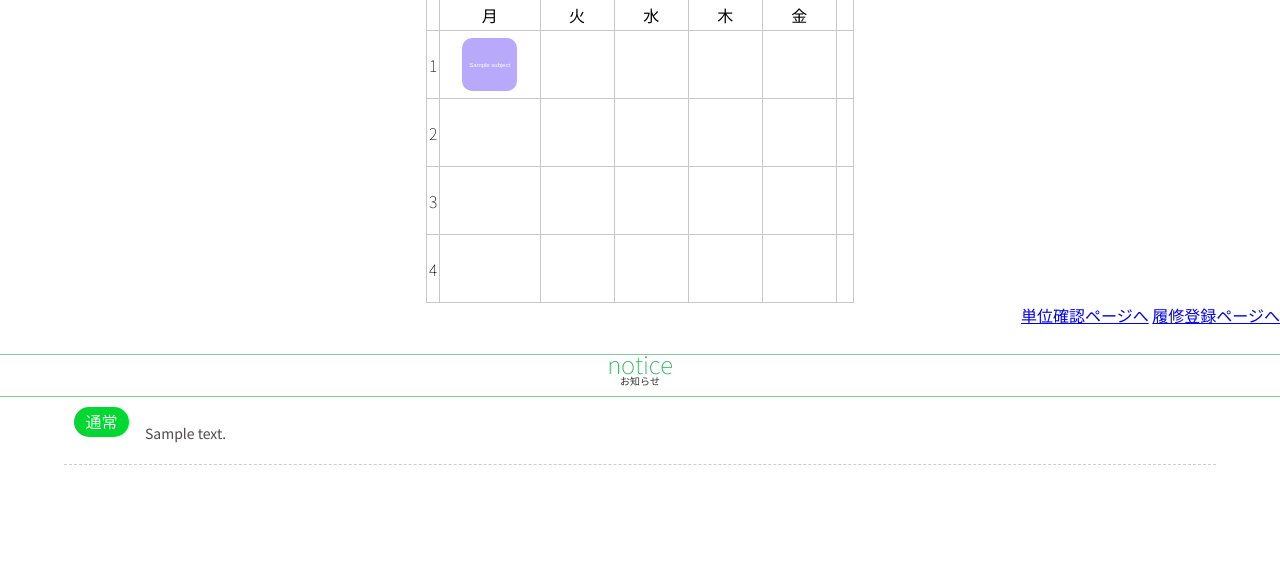
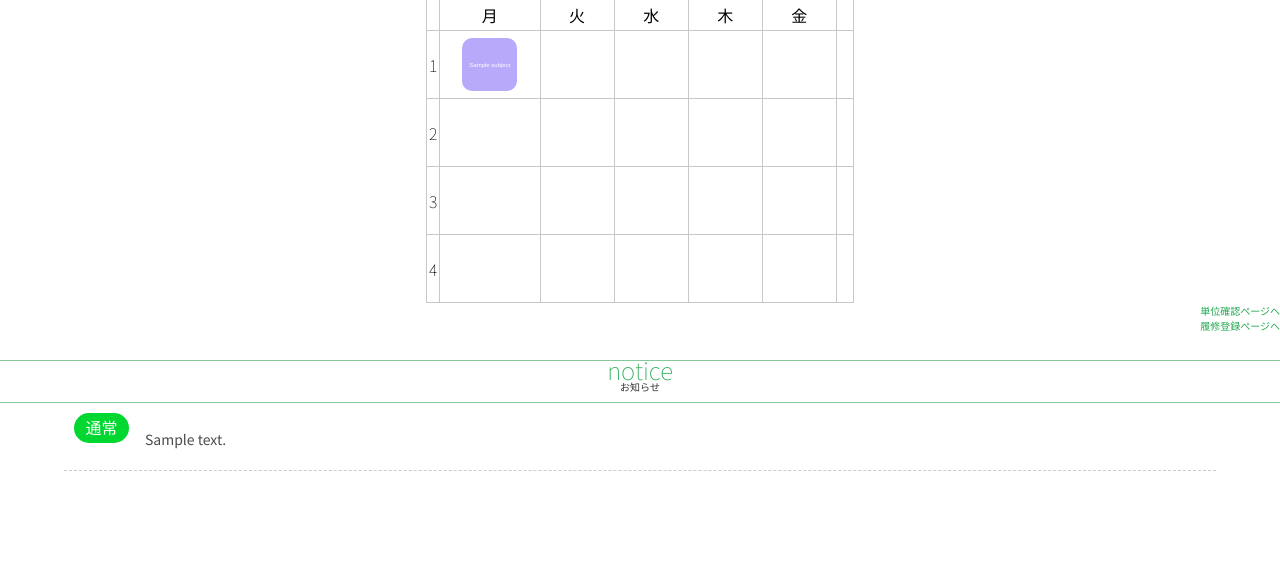
Before and after one commit to nayutarou/Hackathon2025Spring, a Django app: page /attendances/ in a window 1280 px wide. Shown: the part 113-686 px from the top of the page. Run offline with Django 4.2, Linux system fonts and the light colour scheme; a user stored in the database is signed in; tables that the repository leaves empty hold one stand-in row (values such as "Sample post"); some web fonts are replaced.

Commit message:
cssの使い

```diff
--- a/static/css/attendances/style.css
+++ b/static/css/attendances/style.css
@@ -4,6 +4,7 @@ td {
   width: 15vw;
   height: auto;
 }
+
 form {
   width: 100%;
   height: 100%;
@@ -14,6 +15,13 @@ form {
 button {
   height: 100%;
   border: none;
+}
+
+.link a{
+  text-decoration: none;
+  font-size: 10px;
+  display: block;
+  color: #23A852;
 }
 
 table {
@@ -45,6 +53,8 @@ td {
   margin: 0;
   font-weight: 100;
 }
+
+
 
 tr.dayofweek th {
   height: 6vh;
--- a/templates/attendances/index.html
+++ b/templates/attendances/index.html
@@ -74,7 +74,7 @@
   </div>
 
   <div class="link_all">
-    <div>
+    <div class="link" >
       <a href="{% url 'attendances:credit_check' %}" class="link_a">単位確認ページへ</a>
       <a href="{% url 'attendances:mytimetable_regist' %}">履修登録ページへ</a>
     </div>
```
